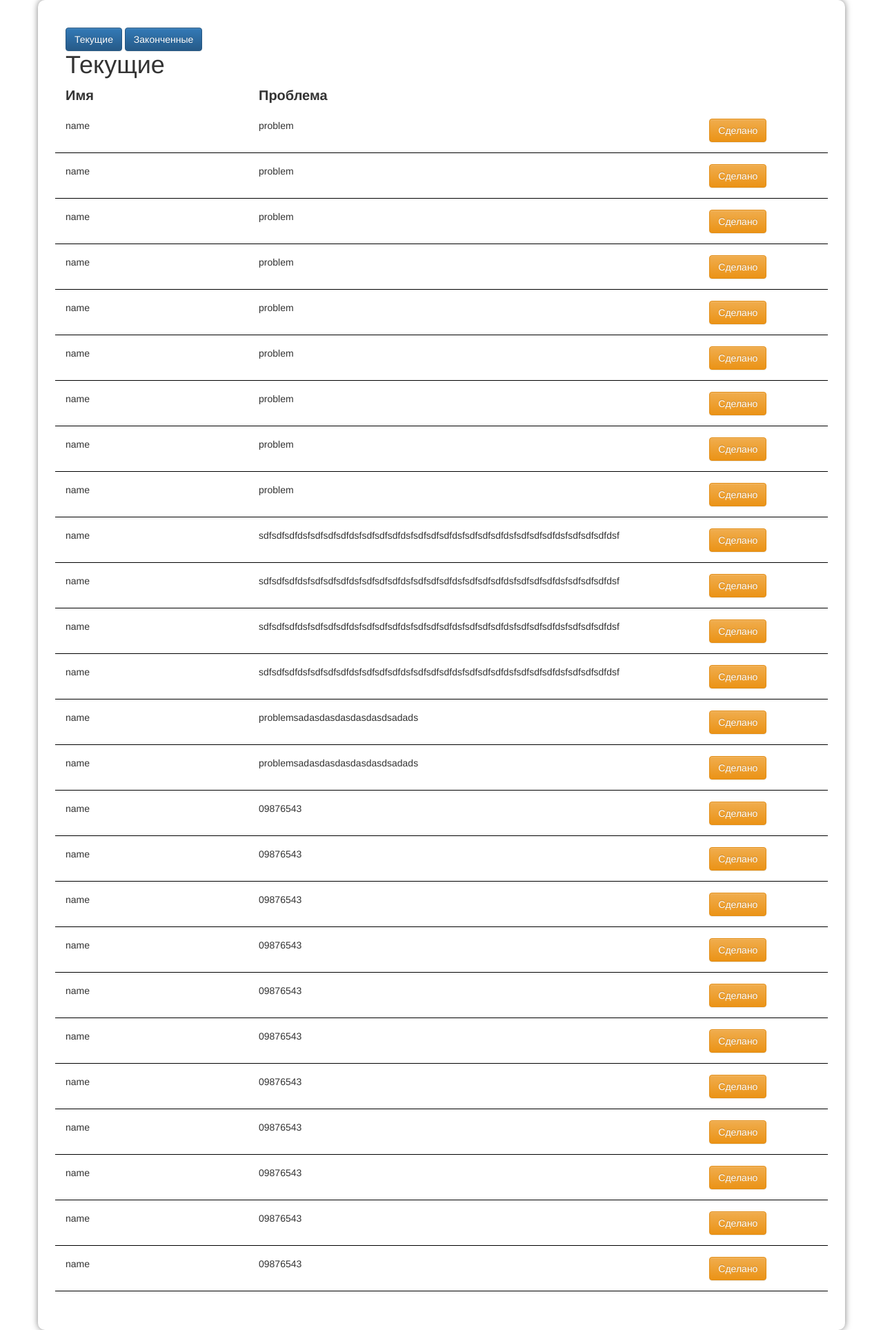
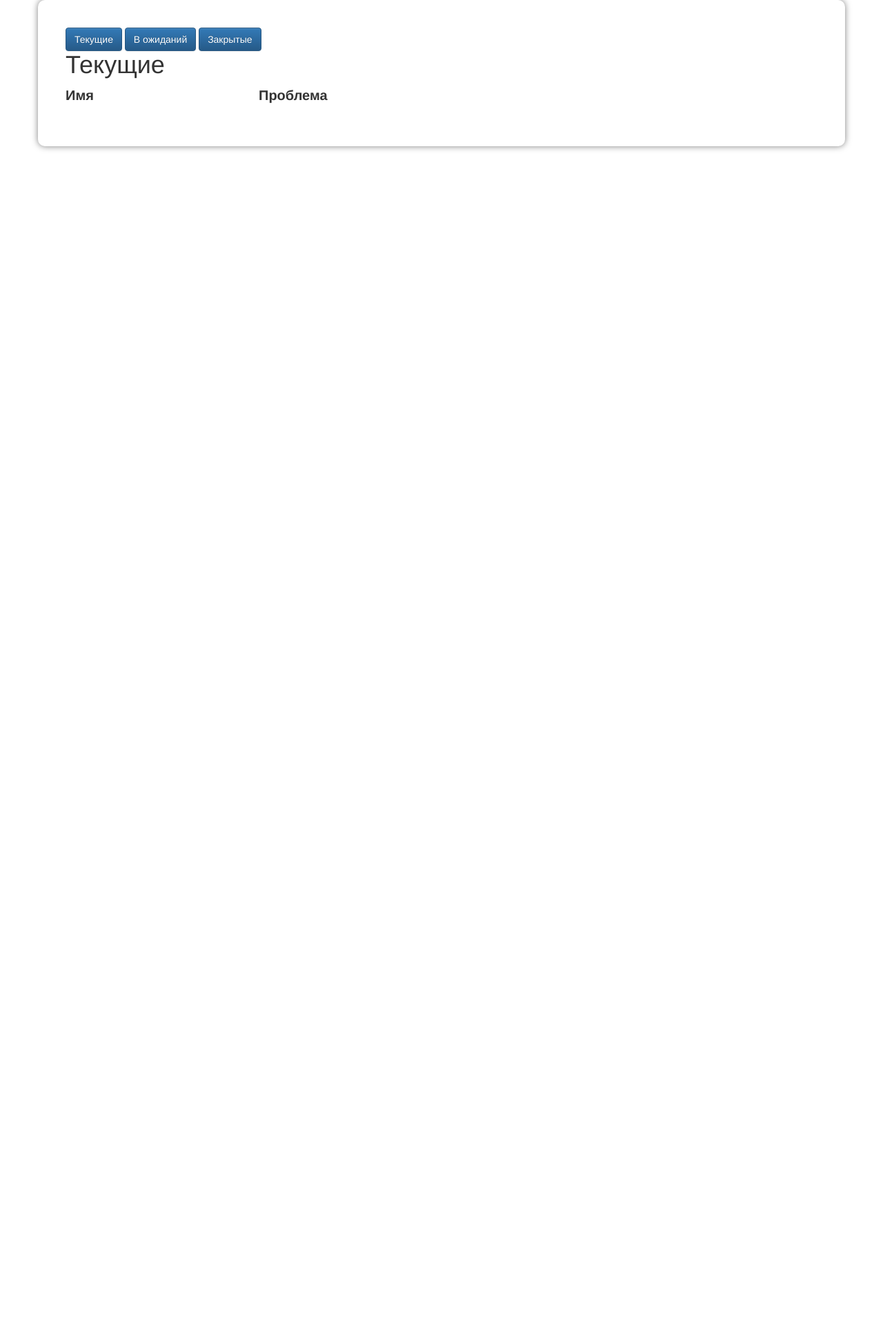
Before and after one commit to Yerassyl-Mukhamedi/marble, a Django app: page /zapros_list in a window 1280 px wide. Shown: the whole page at 69% size. After the commit the page ends 218 px from the top, so only its background shows below. Run offline with Django 3.2, Linux system fonts and the light colour scheme; a user stored in the database is signed in; data comes from the database, SQL or seed files in the repository; both versions use the stored data as it was after the commit; some libraries are stand-ins or nearby versions.

Commit message:
zapros-detail

```diff
--- a/blog/models.py
+++ b/blog/models.py
@@ -3,9 +3,7 @@
 from django.utils import timezone
 from django import forms
 from .choices import *
-
-
-
+from django.utils.crypto import get_random_string
 class Laptop(models.Model):
     name = models.CharField(max_length=200, default='name')
     company = models.CharField(
@@ -259,8 +257,9 @@
 class Zapros(models.Model):
     name = models.CharField('Имя',max_length=200, default='name')
     problem = models.TextField('Проблема',max_length=200, default='problem')
-
-
+    unique_id = get_random_string(length=32)
+    verification = models.CharField(unique_id, max_length=200, default = unique_id)
+    status = models.CharField('Статус', max_length=200, default = 'new')
     def publish(self):
         self.save()
 
--- a/blog/static/css/style.css
+++ b/blog/static/css/style.css
@@ -67,21 +67,21 @@
   padding: 0px 20px;
 }
 
-.zapros_list .title {
+.list .title {
   font-size: 20px;
   font-weight: bold;
 }
 
-.zapros_list h1 {
+.list h1 {
   margin-top: 0;
 }
 
-.finished .title {
+.list .title {
   font-size: 20px;
   font-weight: bold;
 }
 
-.finished h1 {
+.list h1 {
   margin-top: 0;
 }
 
@@ -92,6 +92,6 @@
   padding-bottom: 15px;
 }
 
-.finished {
+.finished, .awaits {
   display: none;
 }
--- a/blog/static/js/code.js
+++ b/blog/static/js/code.js
@@ -26,12 +26,6 @@
 // });
 
 function zapros_choice(pk){
-    if(pk == '1'){
-        setBlock(document.getElementsByClassName('zapros_list'))
-        setNone(document.getElementsByClassName('finished'))
-    }
-    else{
-        setBlock(document.getElementsByClassName('finished'))
-        setNone(document.getElementsByClassName('zapros_list'))
-    }
+    setNone(document.getElementsByClassName('list'))
+    document.getElementById('list'+pk).style.display = 'block';
 }
--- a/blog/static/scss/style.scss
+++ b/blog/static/scss/style.scss
@@ -64,19 +64,19 @@
 	padding: 0px 20px;
 }
 
-.zapros_list .title{
+.list .title{
 	font-size: 20px;
 	font-weight: bold;
 }
-.zapros_list h1{
+.list h1{
 	margin-top: 0;
 }
 
-.finished .title{
+.list .title{
 	font-size: 20px;
 	font-weight: bold;
 }
-.finished h1{
+.list h1{
 	margin-top: 0;
 }
 
@@ -89,6 +89,6 @@
 	}
 }
 
-.finished{
+.finished, .awaits{
 	display: none;
 }
--- a/blog/templates/blog/zapros_list.html
+++ b/blog/templates/blog/zapros_list.html
@@ -5,37 +5,67 @@
         <div class="zapros_main">
             <div class="choices">
                 <button class="btn btn-primary" id='1' onclick="zapros_choice(this.id)">Текущие</button>
-                <button class="btn btn-primary" id='2' onclick="zapros_choice(this.id)">Законченные</button>
+                <button class="btn btn-primary" id='2' onclick="zapros_choice(this.id)">В ожиданий</button>
+                <button class="btn btn-primary" id='3' onclick="zapros_choice(this.id)">Закрытые</button>
             </div>
-            <div class="zapros_list" id="asd">
+            <div class="list zapros_list" id="list1">
                 <h1>Текущие</h1>
                 <div class="row">
                     <div class="col-md-3 title">Имя</div>
                     <div class="col-md-8 title">Проблема</div>
                 </div>
                 {% for zapros in zaprosy %}
+                    {% if zapros.status == 'new' %}
                     <div class="row zapros">
-                        <div class="col-md-3">{{ zapros }}</div>
-                        <div class="col-md-7">{{ zapros.problem }}</div>
-                        <div class="col-md-2"><a href="{% url 'zapros_delete' zapros.pk %}" class="btn btn-warning" role="button">Сделано</a></div>
+                        <a href="{% url 'zapros_detail' zapros.pk %}">
+                            <div class="row">
+                                <div class="col-md-3">{{ zapros }}</div>
+                                <div class="col-md-9">{{ zapros.verification }}</div>
+                                <div class="col-md-7">{{ zapros.problem }}</div>
+                                <div class="col-md-7">{{ zapros.status }}</div>
+                            </div>
+                        </a>
+                        <div class="col-md-2"><a href="{% url 'zapros_awaits' zapros.pk %}" class="btn btn-warning" role="button">Сделано</a></div>
                         <br>
-                    </div>
+                    </div>{% endif %}
+                {% endfor %}
+            </div>
+            <div class="list awaits" id="list2">
+                <h1>В ожиданий</h1>
+                <div class="row">
+                    <div class="col-md-3 title">Имя</div>
+                    <div class="col-md-8 title">Проблема</div>
+                </div>
+                {% for zapros in zaprosy %}
+                    {% if zapros.status == 'awaits' %}
+                        <a href="{% url 'zapros_detail' zapros.pk %}">
+                            <div class="row zapros">
+                                <div class="col-md-3">{{ zapros }}</div>
+                                <div class="col-md-9">{{ zapros.verification }}</div>
+                                <div class="col-md-7">{{ zapros.status }}</div>
+                                <div class="col-md-9">{{ zapros.problem }}</div>
+                                <br>
+                            </div>
+                        </a>
+                    {% endif %}
                 {% endfor %}
             </div>
 
-            <div class="finished">
-                <h1>Законченные</h1>
+            <div class="list finished" id="list3">
+                <h1>Закрытые</h1>
                 <div class="row">
                     <div class="col-md-3 title">Имя</div>
                     <div class="col-md-8 title">Проблема</div>
                 </div>
                 {% for finished in finisheds %}
 
+                <a href="{% url 'zapros_detail' finished.pk %}">
                     <div class="row zapros">
                         <div class="col-md-3">{{ finished.name }}</div>
                         <div class="col-md-7">{{ finished.problem }}</div>
                         <br>
                     </div>
+                </a>
                 {% endfor %}
             </div>
         </div>
--- a/blog/urls.py
+++ b/blog/urls.py
@@ -10,5 +10,7 @@
     path('user', views.user, name='user'),
     path('zapros_list', views.zapros_list, name='zapros_list'),
     path('zapros/new/', views.zapros_new, name='zapros_new'),
-    path('zapros/delete/<int:pk>', views.zapros_delete, name='zapros_delete'),
+    path('zapros/detail/<int:pk>', views.zapros_detail, name='zapros_detail'),
+    path('zapros/awaits/<int:pk>', views.zapros_awaits, name='zapros_awaits'),
+    # path('zapros/delete/<int:pk>', views.zapros_delete, name='zapros_delete'),
 ]
--- a/blog/views.py
+++ b/blog/views.py
@@ -5,6 +5,9 @@
 from django.core.mail import send_mail
 from .models import *
 from .forms import PostForm
+
+from django.core.mail import EmailMessage
+from django.core.mail import EmailMultiAlternatives
 
 def post_list(request):
     posts = Worker.objects.order_by('job')
@@ -62,23 +65,74 @@
     }
     return render(request, 'blog/zapros_list.html', context)
 
+
+
+def zapros_awaits(request, pk):
+    current = Zapros.objects.filter(id=pk)
+    current.update(status='awaits')
+    items = Zapros.objects.filter(id=pk)
+    problem = (str(current.values('problem')).replace("<QuerySet [{'problem':", "")).replace('}]>', '')
+
+
+    html_message = loader.render_to_string(
+            'register/email-template.html',
+            {
+                'hero': 'email_hero.png',
+                'message': 'We\'ll be contacting you shortly! If you have any questions, you can contact us at <a href="#">meow@something.com</a>',
+                'from_email': 'lala@lala.com',
+            }
+        )
+    email_subject = 'Thank you for your beeswax!'
+    to_list = 'johndoe@whatever.com'
+    mail = EmailMultiAlternatives(
+            email_subject, 'This is message', 'from_email',  [to_list])
+    mail.attach_alternative(html_message, "text/html")
+    try:
+        mail.send()
+    except:
+        logger.error("Unable to send mail.")
+
+
+    # send_mail(
+    # subject = 'Подтверждение проделанной работы',
+    # message = 'Are you delighted with work done??? <a href="youtube.com">Link</a> ' + problem,
+    # from_email = 'mailer@btu.kz',
+    # recipient_list = ['mailer@btu.kz',],
+    # auth_user = 'mailer@btu.kz',
+    # auth_password = 'Pass1234',
+    # fail_silently = False,
+    # )
+
+    context = {
+        'items': items
+    }
+    return render(request, 'blog/zapros_list.html', context)
+
+def zapros_detail(request, pk):
+    currents = Zapros.objects.filter(id=pk)
+    context = {
+        'currents': currents
+    }
+    return render(request, 'blog/zapros_detail.html', context)
+
+
 def zapros_delete(request, pk):
     current = Zapros.objects.filter(id=pk)
     current_name = current.values('name')
     current_problem = current.values('problem')
     Finished.objects.create(name = current_name, problem = current_problem)
-    current.delete()
+    current.awaits()
     items = Zapros.objects.all()
 
-    send_mail(
-    subject = 'That’s your subject',
-    message = 'That’s your message body',
-    from_email = 'mailer@btu.kz',
-    recipient_list = ['mailer@btu.kz',],
-    auth_user = 'mailer@btu.kz',
-    auth_password = 'Pass1234',
-    fail_silently = False,
-    )
+    # send_mail(
+    # subject = 'That’s your subject',
+    # message = 'That’s your message body',
+    # from_email = 'mailer@btu.kz',
+    # recipient_list = ['mailer@btu.kz',],
+    # auth_user = 'mailer@btu.kz',
+    # auth_password = 'Pass1234',
+    # fail_silently = False,
+    # )
 
     context = {
         'items': items
--- a/mysite/settings.py
+++ b/mysite/settings.py
@@ -37,7 +37,7 @@
     'django.contrib.messages',
     'django.contrib.staticfiles',
     'blog',
-    'django_sass'
+    'django_sass',
 
 ]
 
@@ -123,6 +123,10 @@
 
 EMAIL_BACKEND = 'django.core.mail.backends.smtp.EmailBackend'
 
+EMAIL_ACTIVE_FIELD = 'is_active'
+EMAIL_PAGE_TEMPLATE = 'confirm_template.html'
+EMAIL_MAIL_HTML = 'confirm_template.html'
+
 DEFAULT_FROM_EMAIL = 'mailer@btu.kz'
 EMAIL_USE_TLS = True
 EMAIL_HOST = 'smtp.yandex.ru'
```
Also changed, not shown: blog/templates/blog/zapros_detail.html (added, +15 -0 lines), mysite/confirm_template.html (added, +13 -0 lines), blog/migrations/0009_zapros_verification.py (added), blog/migrations/0010_auto_20200624_0020.py (added), blog/migrations/0011_auto_20200624_0035.py (added), blog/migrations/0012_auto_20200624_0212.py (added), db.sqlite3.
